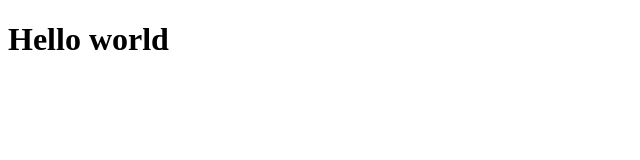
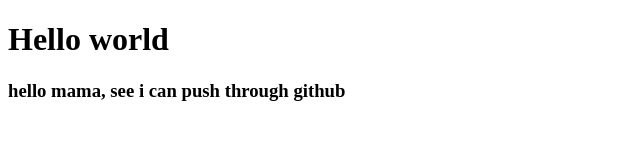
Before and after one commit to Shahinul-Islam/hello-world-basic-practice, a plain HTML site: page index.html in a window 1280 px wide. Shown: the whole page, without its empty margins (0-640 px from the left). Drawn offline with Linux system fonts and the light colour scheme.

Commit message:
second changes done

```diff
--- a/index.html
+++ b/index.html
@@ -8,5 +8,6 @@
 </head>
 <body>
     <h1>Hello world</h1>
+    <h3>hello mama, see i can push through github</h3>
 </body>
 </html>
```
